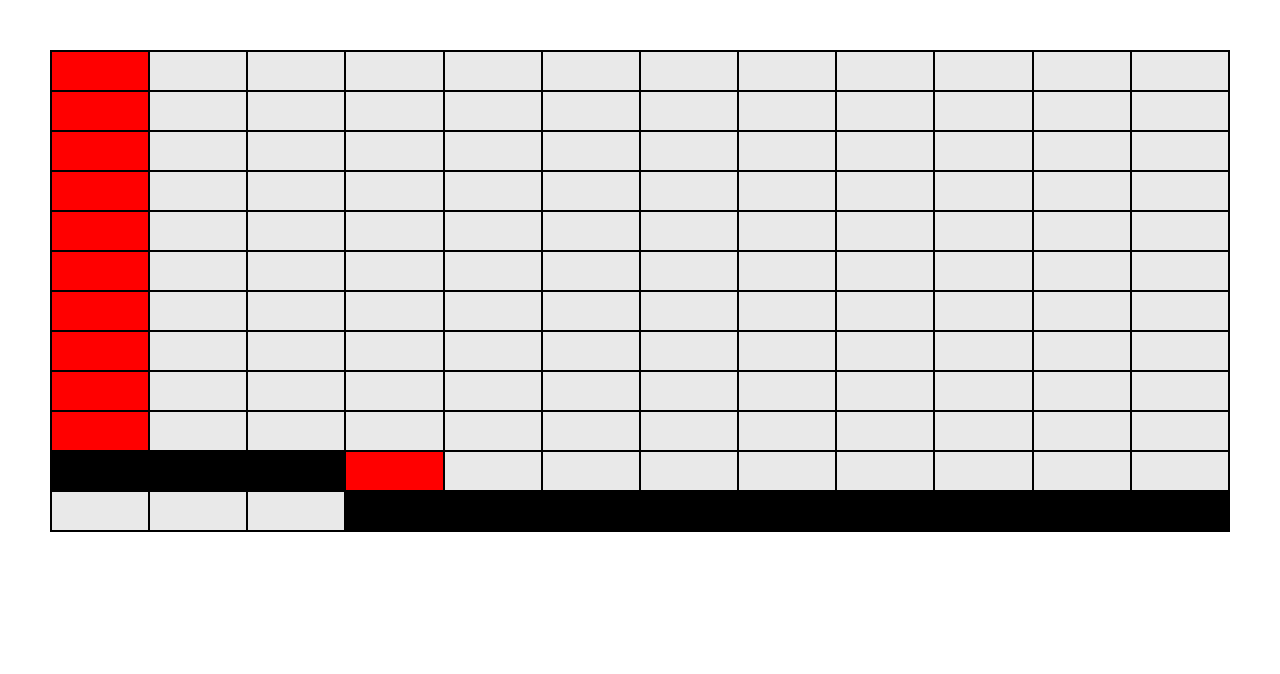
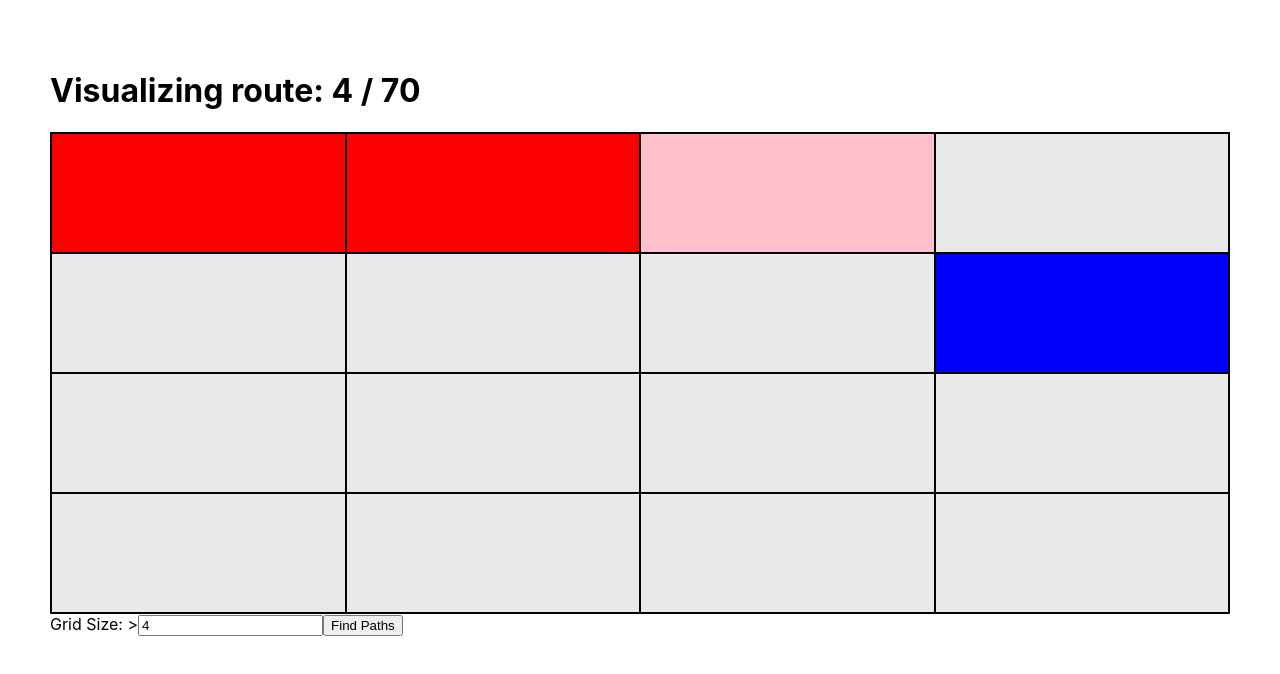
Before and after one commit to realmunk/lattice-paths, a React (Create React App) app: page / in a window 1280 px wide. Shown: the top 674 px of the page. Built offline with nearby package versions, Linux system fonts and the light colour scheme.

Commit message:
First working setup.

```diff
--- a/package.json
+++ b/package.json
@@ -5,7 +5,9 @@
   "dependencies": {
     "react": "^16.8.3",
     "react-dom": "^16.8.3",
-    "react-scripts": "2.1.5"
+    "react-redux": "^6.0.1",
+    "react-scripts": "^2.1.8",
+    "redux": "^4.0.1"
   },
   "scripts": {
     "start": "react-scripts start",
--- a/src/App.css
+++ b/src/App.css
@@ -19,16 +19,24 @@ td {
   text-align: center;
   border: 2px solid black;
   background-color: rgb(233, 233, 233);
-  transition: background-color ease-in 150ms;
+  transition: background-color ease-in 5ms;
 }
 
+.X {
+  background: black;
+}
 
 .E {
   background: red;
 }
 
 .S {
-  background: black;
+  background: blue;
+}
+
+.ES,
+.SE {
+  background: pink
 }
 
 .box {
--- a/src/App.js
+++ b/src/App.js
@@ -1,81 +1,151 @@
 import React, { Component } from "react";
 import "./App.css";
 
-import test from "./model";
+import { findLatticePaths } from "./lattice-paths";
 
 class App extends Component {
   constructor(props) {
     super(props);
-
-    const x = 12;
-    const y = 12;
-
-    const grid = Array(x)
-      .fill()
-      .map(() => Array(y).fill());
-
     this.state = {
-      grid,
-      x,
-      y
+      gridSize: 4
     };
-    this.findPaths(x, y);
+    this.findPaths(4);
   }
 
-  visualizePath = (path, x = 0, y = 0, initial = true) => {
-    if (!path) {
-      console.log("Finished");
-      return;
+  generateGrid = gridSize => {
+    return Array(gridSize)
+      .fill()
+      .map(() => Array(gridSize).fill());
+  };
+
+  visualizePath = (finished, STEPS, LAST_SYMBOL = undefined, x = 0, y = 0) => {
+    const grid = this.state.grid;
+    const SYMBOL = STEPS[0];
+
+    if (!STEPS) {
+      return finished();
     }
 
-    const myGrid = this.state.grid;
-    myGrid[x][y] = path[0];
+    grid[y][x] = grid[y][x] ? grid[y][x] + SYMBOL : SYMBOL;
 
-    if (!initial) {
-      if (myGrid[x][y] === "E") {
+    // move diagonally
+    if (grid[y][x].length === 2) {
       x++;
-      } else {
+      y++;
+    } else if (SYMBOL === "E" && STEPS[1] === "E") {
+      // move right
+      x++;
+    } else if (SYMBOL === "S" && STEPS[1] === "S") {
+      // move down
       y++;
     }
+
+    // normalize the steps so they don't go over the grid
+    if (x === grid.length) {
+      x = grid.length - 1;
+    }
+    if (y === grid.length) {
+      y = grid.length - 1;
     }
 
     this.setState(
       {
-        grid: myGrid
+        grid
       },
       () => {
         setTimeout(() => {
-          this.visualizePath(path.substring(1), x, y, false);
-        }, 150);
+          this.visualizePath(finished, STEPS.substring(1), SYMBOL, x, y);
+        }, 175);
       }
     );
-    console.log(myGrid);
   };
 
-  findPaths = async () => {
-    const result = await test(this.state.x, this.state.y);
-    this.visualizePath(result[3]);
+  visualizePaths = async results => {
+    for (let i = 0; i < results.length; i++) {
+      await new Promise(resolve => {
+        this.clear();
+        this.setState({ current: i + 1 });
+        this.visualizePath(resolve, results[i]);
+      });
+    }
+  };
+
+  clear = () => {
+    const { grid, gridSize } = this.state;
+
+    for (let i = 0; i < gridSize; i++) {
+      for (let j = 0; j < gridSize; j++) {
+        grid[i][j] = undefined;
+      }
+    }
+    this.setState({
+      grid
+    });
+  };
+
+  findPaths = async gridSize => {
+    const grid = this.generateGrid(gridSize);
+
+    const latticePaths = await findLatticePaths(gridSize);
+    this.setState({ ...this.state, latticePaths, grid });
+
+    this.visualizePaths(latticePaths);
+  };
+
+  onChange = event => {
+    let gridSize = event.target.value;
+    if (typeof gridSize !== "number") {
+      let gridSize = parseInt(gridSize);
+    }
+    this.setState({
+      [event.target.name]: gridSize
+    });
   };
 
   render() {
-    const Representation = this.state.grid.map((row, index) => {
+    let Representation = null;
+
+    if (this.state.grid) {
+      Representation = this.state.grid.map((row, index) => {
         return (
-        <tr key={`row${index}`} style={{ height: `${60 / this.state.x}vh` }}>
-          {row.map((item, subIndex) => {
+          <tr
+            key={`row${index}`}
+            style={{ height: `${60 / this.state.gridSize}vh` }}
+          >
+            {row.map((step, subIndex) => {
               return (
                 <td
                   key={`column${index}-${subIndex}`}
-                className={`cell ${item}`}
+                  className={`cell ${step}`}
                 />
               );
             })}
           </tr>
         );
       });
+    }
+
     return (
+      <div className="container">
+        {this.state.current && (
+          <h1>
+            Visualizing route: {this.state.current} /{" "}
+            {this.state.latticePaths.length}
+          </h1>
+        )}
         <table className="table">
           <tbody>{Representation}</tbody>
         </table>
+        <div>
+          <label>Grid Size: </label>>
+          <input
+            name="gridSize"
+            value={this.state.gridSize}
+            onChange={this.onChange}
+          />
+          <button onClick={this.generatePaths}>Find Paths</button>
+        </div>
+      </div>
     );
   }
 }
--- a/src/index.js
+++ b/src/index.js
@@ -3,4 +3,13 @@ import ReactDOM from "react-dom";
 import "./index.css";
 import App from "./App";
 
-ReactDOM.render(<App />, document.getElementById("root"));
+import store from "./redux/store";
+
+import { Provider } from "react-redux";
+
+ReactDOM.render(
+  <Provider store={store}>
+    <App />
+  </Provider>,
+  document.getElementById("root")
+);
--- /dev/null
+++ b/src/lattice-paths/index.js
@@ -0,0 +1,41 @@
+// calculate the factorial of a given number
+function factorial(num) {
+  if (num <= 1) {
+    return 1;
+  }
+
+  for (let i = num - 1; i >= 1; i--) {
+    num = num * i;
+  }
+
+  return num;
+}
+
+export function nrOfLatticePaths(_gridSize) {
+  return (
+    factorial(_gridSize * 2) / (factorial(_gridSize) * factorial(_gridSize))
+  );
+}
+
+export function findLatticePaths(_gridSize) {
+  const steps = _gridSize + _gridSize;
+
+  const paths = [];
+
+  function pathFinder(accumulator = "", S = 0, E = 0) {
+    if (steps === S + E) {
+      paths.push(accumulator);
+    }
+
+    if (E < steps / 2) {
+      pathFinder(accumulator + "E", S, E + 1);
+    }
+
+    if (S < steps / 2) {
+      pathFinder(accumulator + "S", S + 1, E);
+    }
+  }
+
+  pathFinder();
+  return paths;
+}
--- a/src/model.js
+++ /dev/null
@@ -1,27 +0,0 @@
-module.exports = function findMyPath(_x, _y) {
-  const x = _x;
-  const y = _y;
-
-  const steps = x + y;
-
-  return new Promise(resolve => {
-    const paths = [];
-
-    function pathFinder(stringy = "", S = 0, E = 0) {
-      if (steps === S + E) {
-        paths.push(stringy);
-      }
-
-      if (E < steps / 2) {
-        pathFinder(stringy + "E", S, E + 1);
-      }
-
-      if (S < steps / 2) {
-        pathFinder(stringy + "S", S + 1, E);
-      }
-    }
-    pathFinder();
-
-    resolve(paths);
-  });
-};
--- /dev/null
+++ b/src/redux/actionTypes.js
@@ -0,0 +1,4 @@
+export const GENERATE_LATTICE_PATHS = "GENERATE_LATTICE_PATHS";
+
+export const UPDATE_ACTIVE_PATH = "VISUALIZE_PATH";
+export const SET_FILTER = "SET_FILTER";
--- /dev/null
+++ b/src/redux/reducers/index.js
@@ -0,0 +1,40 @@
+import { UPDATE_ACTIVE_PATH, GENERATE_LATTICE_PATHS } from "../actionTypes";
+
+const initialState = {
+  allIds: [],
+  byIds: {}
+};
+
+export default function(state = initialState, action) {
+  switch (action.type) {
+    case UPDATE_ACTIVE_PATH: {
+      const { id, content } = action.payload;
+      return {
+        ...state,
+        allIds: [...state.allIds, id],
+        byIds: {
+          ...state.byIds,
+          [id]: {
+            content,
+            completed: false
+          }
+        }
+      };
+    }
+    case GENERATE_LATTICE_PATHS: {
+      const { id } = action.payload;
+      return {
+        ...state,
+        byIds: {
+          ...state.byIds,
+          [id]: {
+            ...state.byIds[id],
+            completed: !state.byIds[id].completed
+          }
+        }
+      };
+    }
+    default:
+      return state;
+  }
+}
--- /dev/null
+++ b/src/redux/store.js
@@ -0,0 +1,4 @@
+import { createStore } from "redux";
+import rootReducer from "./reducers";
+
+export default createStore(rootReducer);
```
Also changed, not shown: src/redux/actions.js (added, +22 -0 lines), 1 other file (tests, documents, lock files or other folders). Lines whose indentation alone changed are shown as unchanged.
